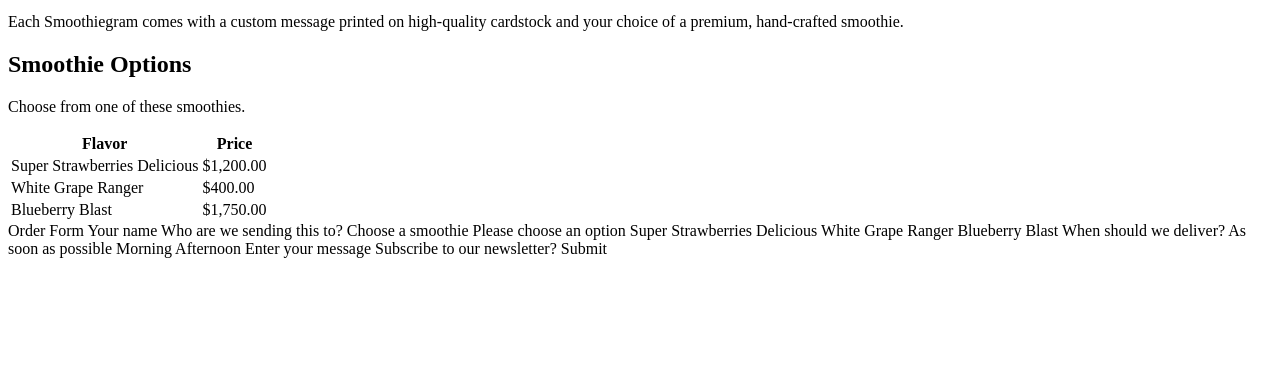
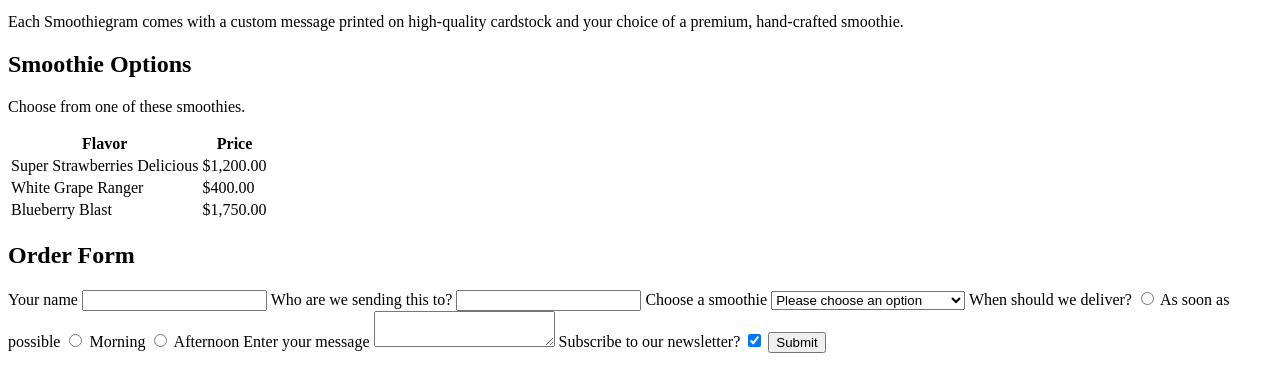
Before and after one commit to ScottBiscuit/wb-html-css-basics, a plain HTML site: page index.html in a window 1280 px wide. Shown: the part 101-492 px from the top of the page. Drawn offline with Linux system fonts and the light colour scheme.

Commit message:
created order form

```diff
--- a/index.html
+++ b/index.html
@@ -49,28 +49,40 @@
       </section>
 
       <section>
-        Order Form
+        <h2>Order Form</h2>
+        <form>
 
-        Your name
+        <label>Your name</label>
+        <input type="text" name="sender">
 
-        Who are we sending this to?
+        <label>Who are we sending this to?</label>
+        <input type="text" name="recipient">
 
-        Choose a smoothie
-        Please choose an option
-        Super Strawberries Delicious
-        White Grape Ranger
-        Blueberry Blast
+        <label>Choose a smoothie</label>
+        <select name="smoothie">
+          <option value="">Please choose an option</option>
+          <option value="super strawberries delicious">Super Strawberries Delicious</option>
+          <option value="white grape ranger">White Grape Ranger</option>
+          <option value="blueberry blast">Blueberry Blast</option>
+        </select>
 
-        When should we deliver?
-        As soon as possible
-        Morning
-        Afternoon
+        <span>When should we deliver?</span>
+        <input type="radio" name="delivery-time" value="asap">
+        <label>As soon as possible</label>
+        <input type="radio" name="delivery-time" value="am">
+        <label>Morning</label>
+        <input type="radio" name="delivery-time" value="pm">
+        <label>Afternoon</label>
 
-        Enter your message
+        <label>Enter your message</label>
+        <textarea name="message"></textarea>
 
-        Subscribe to our newsletter?
+        <label>Subscribe to our newsletter?</label>
+        <input type="checkbox" name="subscribe" value="yes" checked>
 
-        Submit
+        <button type="submit">Submit</button>
+
+        </form>
       </section>
     </main>
   </body>
```
